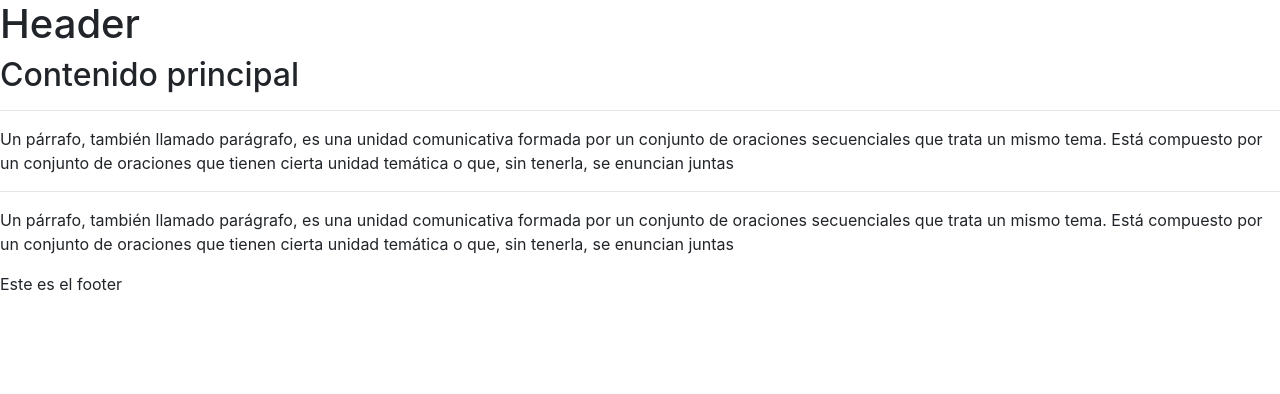
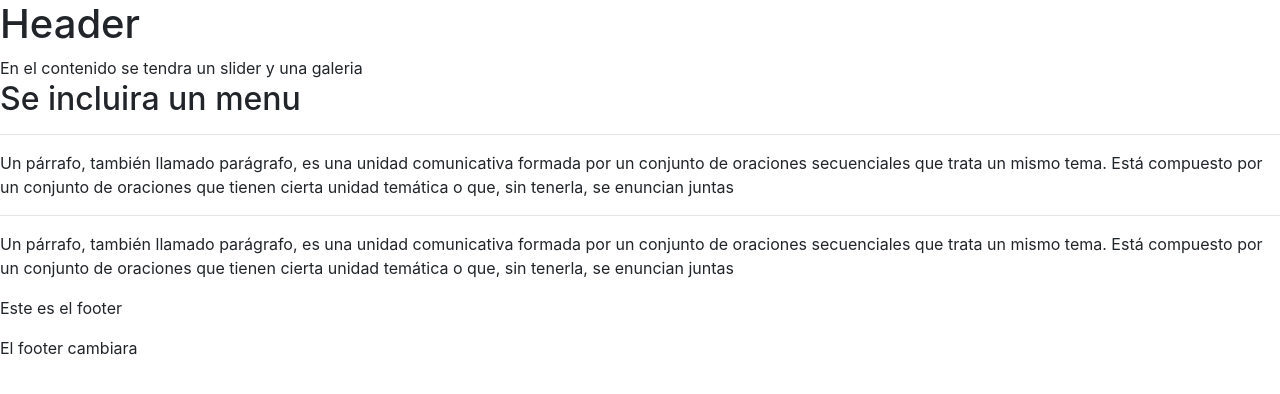
Before and after one commit to WiliamsPerez/ProyectoColaborativo, a plain HTML site: page index.html in a window 1280 px wide. Drawn offline with nearby package versions, Linux system fonts and the light colour scheme.

Commit message:
Agregando descripcion a index.html

```diff
--- a/index.html
+++ b/index.html
@@ -11,7 +11,8 @@
        <h1>Header</h1>
     </header>
     <main>
-        <h2>Contenido principal  </h2>
+    En el contenido se tendra un slider y una galeria
+        <h2>Se incluira un menu</h2>
         <hr>
         <p> Un párrafo, también llamado parágrafo, es una unidad comunicativa
         formada por un conjunto de oraciones secuenciales que trata un mismo tema.
@@ -27,5 +28,6 @@
     </main>
     <footer>
     <p>Este es el footer</p>
+   <p> El footer cambiara </p>
     </footer>
 </body>
```
Also changed, not shown: historia.txt.
